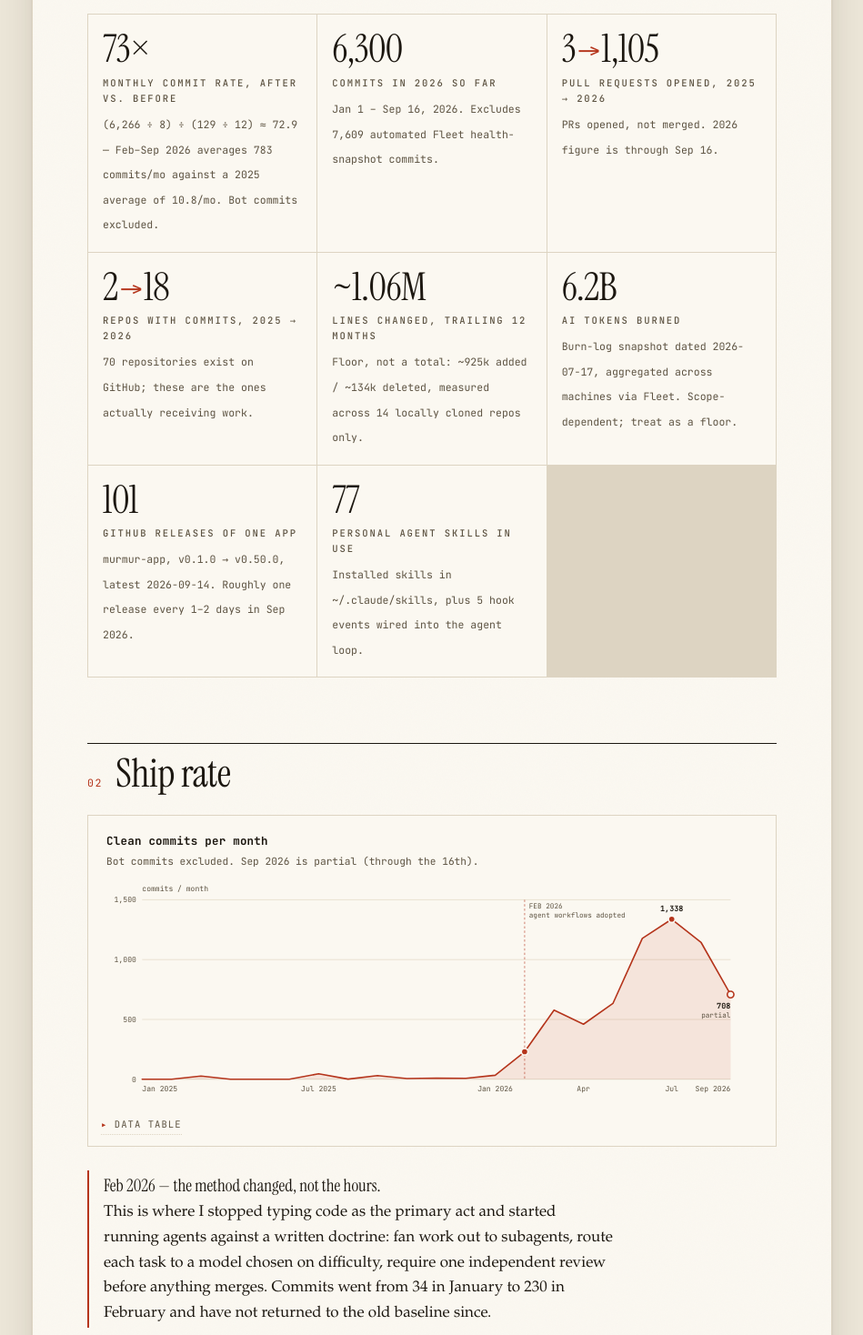
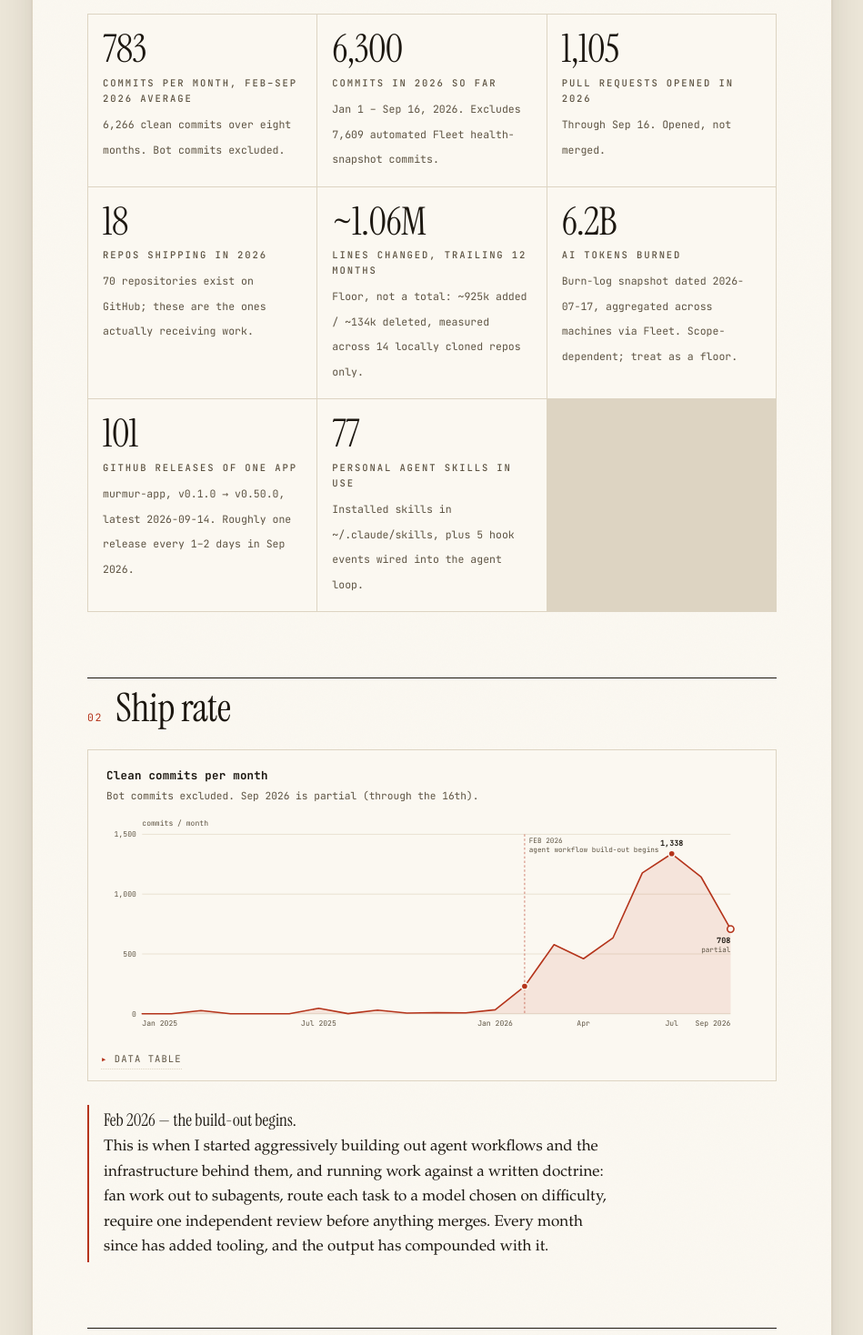
Before and after one commit to georgenijo/georgenijo.com, a plain HTML site: page index.html in a window 1280 px wide. Shown: the part 703-2171 px from the top of the page at 91% size, without its empty margins (165-1114 px from the left). Drawn offline with Linux system fonts and the light colour scheme.

Commit message:
snapshot: frame the ship-rate story around the workflow build-out (#7)
Remove the 2025-versus-2026 comparisons from the lede, stat tiles, chart
description, chart note, and timeline. The page now presents 2026 output
on its own terms and marks February 2026 as the point where the agent
workflow and infrastructure build-out began.

Co-authored-by: Claude Fable 5.1 <noreply@anthropic.com>

```diff
--- a/index.html
+++ b/index.html
@@ -411,7 +411,7 @@ footer p{font-size:.95rem}
     I turned agent-orchestrated delivery into a repeatable system: explicit model routing,
     fanned-out subagents, one independent cross-model review, and verification against the
     running build. The output is measurable — <span class="hl num">6,300 commits and 1,105
-    pull requests across 18 repos</span> so far in 2026, against 129 commits in all of 2025.
+    pull requests across 18 repos</span> so far in 2026.
   </p>
 
   <ul class="contact">
@@ -427,9 +427,9 @@ footer p{font-size:.95rem}
   <div class="sechead"><span class="n">01</span><h2 id="h-stats">By the numbers</h2></div>
   <div class="stats">
     <div class="tile">
-      <span class="v num" data-count="73" data-suffix="×">73×</span>
-      <span class="l label">Monthly commit rate, after vs. before</span>
-      <span class="f">(6,266 ÷ 8) ÷ (129 ÷ 12) ≈ 72.9 — Feb–Sep 2026 averages 783 commits/mo against a 2025 average of 10.8/mo. Bot commits excluded.</span>
+      <span class="v num" data-count="783">783</span>
+      <span class="l label">Commits per month, Feb–Sep 2026 average</span>
+      <span class="f">6,266 clean commits over eight months. Bot commits excluded.</span>
     </div>
     <div class="tile">
       <span class="v num" data-count="6300" data-group="1">6,300</span>
@@ -437,13 +437,13 @@ footer p{font-size:.95rem}
       <span class="f">Jan 1 – Sep 16, 2026. Excludes 7,609 automated Fleet health-snapshot commits.</span>
     </div>
     <div class="tile">
-      <span class="v num">3<span class="arrow">→</span><span data-count="1105" data-group="1">1,105</span></span>
-      <span class="l label">Pull requests opened, 2025 → 2026</span>
-      <span class="f">PRs opened, not merged. 2026 figure is through Sep 16.</span>
+      <span class="v num" data-count="1105" data-group="1">1,105</span>
+      <span class="l label">Pull requests opened in 2026</span>
+      <span class="f">Through Sep 16. Opened, not merged.</span>
     </div>
     <div class="tile">
-      <span class="v num">2<span class="arrow">→</span><span data-count="18">18</span></span>
-      <span class="l label">Repos with commits, 2025 → 2026</span>
+      <span class="v num" data-count="18">18</span>
+      <span class="l label">Repos shipping in 2026</span>
       <span class="f">70 repositories exist on GitHub; these are the ones actually receiving work.</span>
     </div>
     <div class="tile">
@@ -480,7 +480,7 @@ footer p{font-size:.95rem}
     <div class="chartscroll chartfit">
     <svg class="chart" id="linechart" viewBox="0 0 900 300" role="img" aria-labelledby="lc-t lc-d" preserveAspectRatio="xMidYMid meet">
       <title id="lc-t">Clean commits per month, January 2025 through September 2026</title>
-      <desc id="lc-d">A line chart. Commits stay under 50 per month for all of 2025, rise to 230 in February 2026 when agent workflows were adopted, and peak at 1,338 in July 2026. September 2026 is partial at 708 through the 16th. The full monthly series is available in the data table below the chart.</desc>
+      <desc id="lc-d">A line chart of commits per month, January 2025 through September 2026. In February 2026 the agent workflow and infrastructure build-out begins at 230 commits, and the series peaks at 1,338 in July 2026. September 2026 is partial at 708 through the 16th. The full monthly series is available in the data table below the chart.</desc>
 
       <!-- gridlines + y axis -->
       <g aria-hidden="true">
@@ -509,7 +509,7 @@ footer p{font-size:.95rem}
         <line class="inflect" x1="576" y1="24" x2="576" y2="268"></line>
         <g class="wide-only">
           <text class="dnote" x="582" y="36">FEB 2026</text>
-          <text class="dnote" x="582" y="48">agent workflows adopted</text>
+          <text class="dnote" x="582" y="48">agent workflow build-out begins</text>
         </g>
         <g class="narrow-only">
           <text class="dnote" x="582" y="118">FEB 2026</text>
@@ -614,11 +614,11 @@ footer p{font-size:.95rem}
   </figure>
 
   <p class="note">
-    <b>Feb 2026 — the method changed, not the hours.</b><br>
-    This is where I stopped typing code as the primary act and started running agents against
-    a written doctrine: fan work out to subagents, route each task to a model chosen on
-    difficulty, require one independent review before anything merges. Commits went from 34 in
-    January to 230 in February and have not returned to the old baseline since.
+    <b>Feb 2026 — the build-out begins.</b><br>
+    This is when I started aggressively building out agent workflows and the infrastructure
+    behind them, and running work against a written doctrine: fan work out to subagents, route
+    each task to a model chosen on difficulty, require one independent review before anything
+    merges. Every month since has added tooling, and the output has compounded with it.
   </p>
 </section>
 
@@ -879,24 +879,14 @@ footer p{font-size:.95rem}
   <div class="sechead"><span class="n">07</span><h2 id="h-timeline">Timeline</h2></div>
   <ol class="rail">
     <li>
-      <span class="d num">2025-03</span>
-      <span class="h">First commit on St. Basil’s</span>
-      <p>27 commits in March, then nothing for three months. This is the old baseline: real projects, sporadic output.</p>
-    </li>
-    <li>
-      <span class="d num">2025-07 – 2025-12</span>
-      <span class="h">Sparse and manual</span>
-      <p>46, 1, 31, 6, 10, 8 commits across six months. Two repos received any work at all in the whole of 2025.</p>
-    </li>
-    <li>
       <span class="d num">2026-01</span>
       <span class="h">murmur-app starts</span>
-      <p>34 commits. Still hand-written, still one project at a time.</p>
+      <p>The largest project on this page begins as a local, offline dictation app for macOS.</p>
     </li>
     <li>
       <span class="d num">2026-02</span>
-      <span class="h">The inflection</span>
-      <p>230 commits. Agent workflows adopted as a standing method: written working agreements, subagent fan-out, explicit model routing.</p>
+      <span class="h">The build-out begins</span>
+      <p>230 commits. Agent workflows and the infrastructure behind them become a standing method: written working agreements, subagent fan-out, explicit model routing.</p>
     </li>
     <li>
       <span class="d num">2026-03</span>
```
